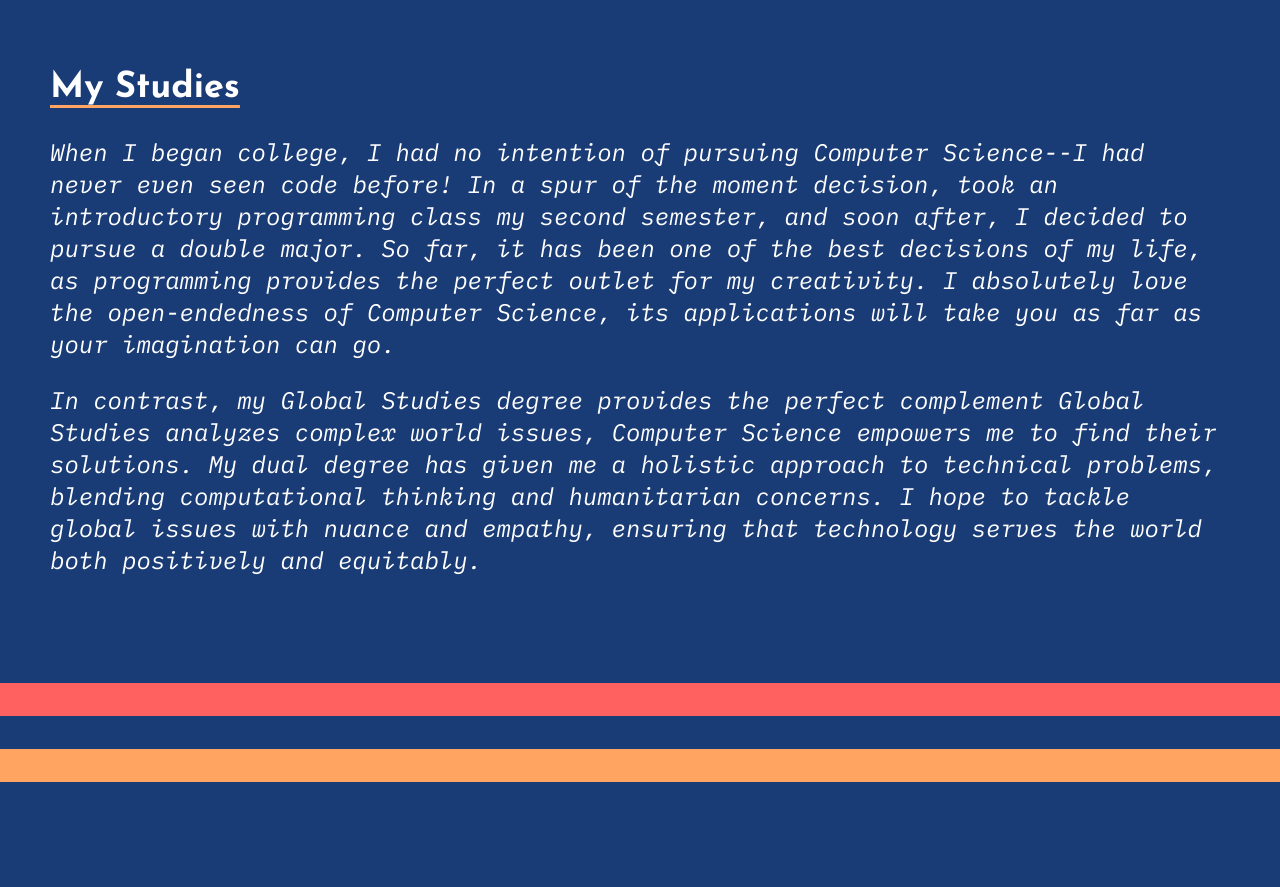
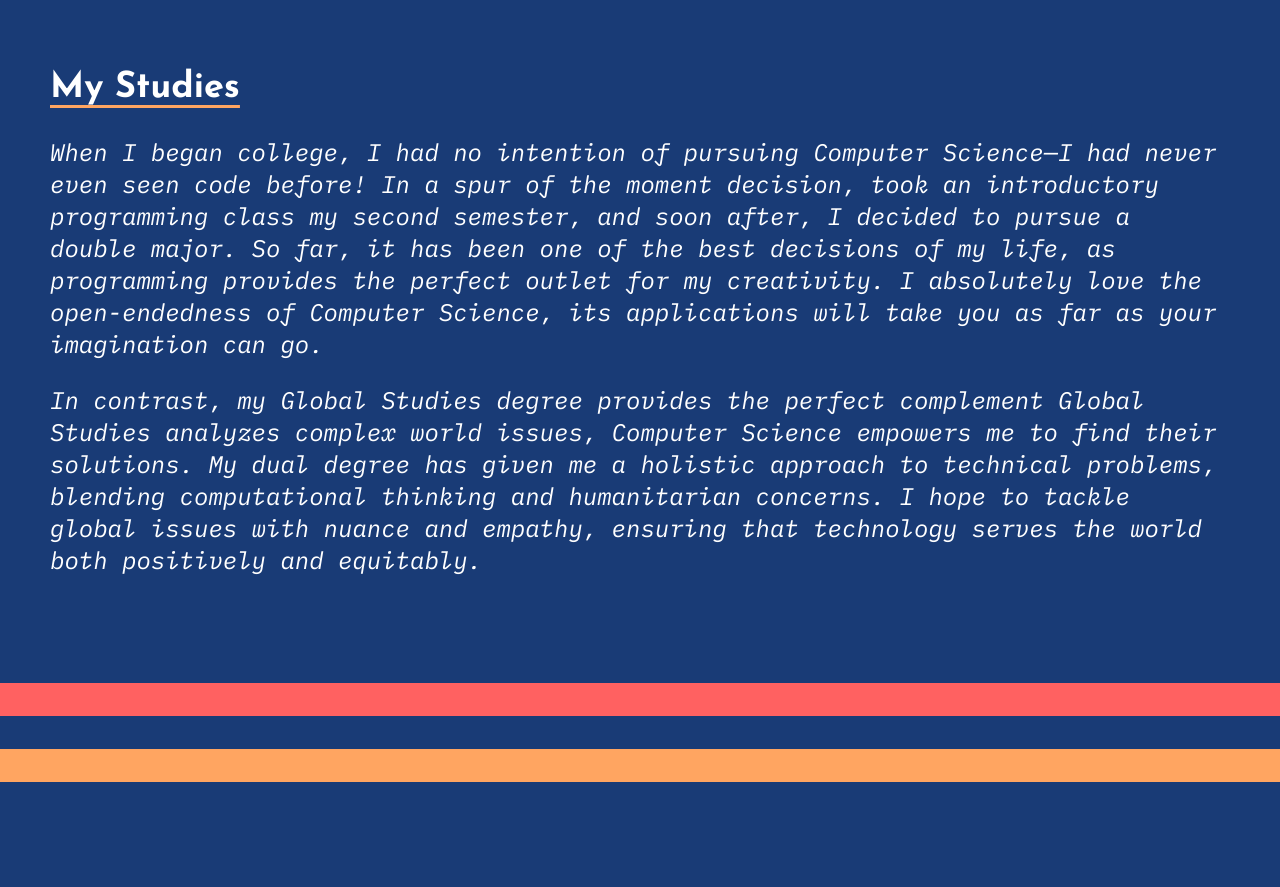
Before and after one commit to SarahJWood/personal-website, a plain HTML site: page about.html in a window 1280 px wide. Shown: the part 960-1847 px from the top of the page. Drawn offline with Linux system fonts and the light colour scheme; a web font is replaced by a local one.

Commit message:
Update about.html

```diff
--- a/about.html
+++ b/about.html
@@ -65,7 +65,7 @@
         <div class="text">
             <div class="studies">
                 <h2> My Studies</h2>
-                <p><em>When I began college, I had no intention of pursuing Computer Science--I had never even seen
+                <p><em>When I began college, I had no intention of pursuing Computer Science—I had never even seen
                         code before! In a spur of the moment decision, took an introductory programming class my second
                         semester, and soon after, I decided to pursue a double major. So far, it has been one of the
                         best decisions of my life, as programming provides the perfect outlet for my creativity. I
```
